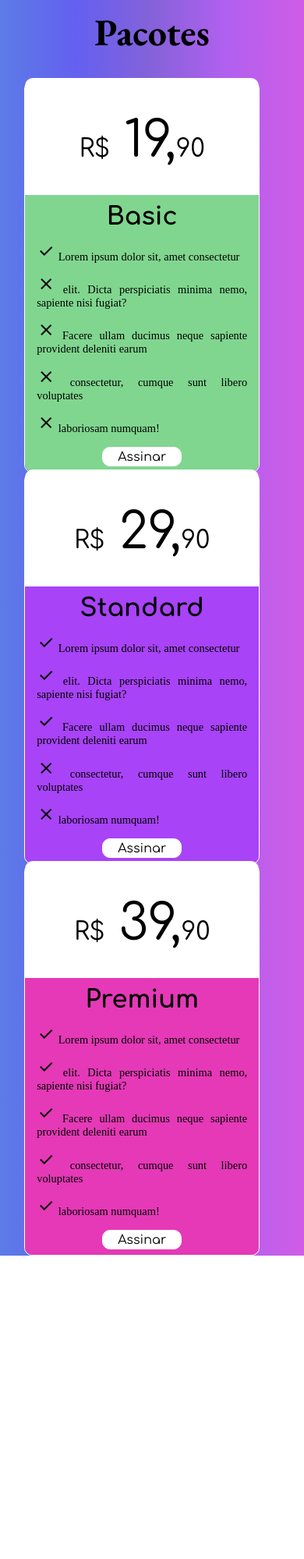
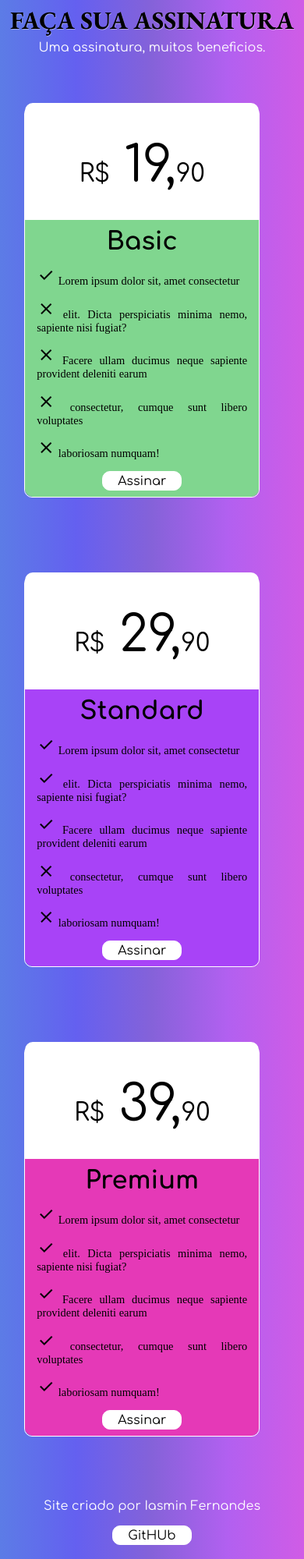
Before and after one commit to IasminCQFernandes/Projeto-Precos, a plain HTML site: page index.html in a window 390 px wide. Shown: the whole page at 78% size. Before the commit the page ends 1610 px from the top, so only its background shows below. Drawn offline with nearby package versions, Linux system fonts and the light colour scheme.

Commit message:
finalização

```diff
--- a/index.html
+++ b/index.html
@@ -6,12 +6,14 @@
     <meta name="viewport" content="width=device-width, initial-scale=1.0">
     <title>Preços</title>
     <link rel="stylesheet" href="style.css">
+    <link rel="stylesheet" href="media.css">
     <link rel="stylesheet" href="https://fonts.googleapis.com/css2?family=Material+Symbols+Outlined:opsz,wght,FILL,GRAD@20..48,100..700,0..1,-50..200" />
     <link rel="stylesheet" href="https://fonts.googleapis.com/css2?family=Material+Symbols+Outlined:opsz,wght,FILL,GRAD@48,400,0,0" />
 </head>
 <body>
     <header>
-        <h1>Pacotes</h1>
+        <h1>FAÇA SUA ASSINATURA</h1>
+        <p>Uma assinatura, muitos beneficios.</p>
     </header>
     <main>
 
@@ -62,5 +64,9 @@
             </div>
         </div>
     </main>
+    <footer>
+        <p>Site criado por Iasmin Fernandes</p>
+        <a href="https://github.com/IasminCQFernandes" target="_blank"> GitHUb</a><br>
+    </footer>
 </body>
 </html>
--- /dev/null
+++ b/media.css
@@ -0,0 +1,19 @@
+@charset "UTF-8";
+
+@media screen and (max-width:768px) {
+
+#basic{
+    margin: 50px auto;
+    display: block;
+    width: 50vw;
+
+}
+#standard{
+    margin: 50px auto;
+    display: block;
+}
+#premium{
+    margin: 50px auto;
+    display: block;
+}
+}
--- a/style.css
+++ b/style.css
@@ -8,13 +8,24 @@
 body{
     background-image: linear-gradient(to left, #D05CE6, #B260F0, #8562D9, #6460F0, #5C7CE6);
     margin: auto;
+    width: 100%;
+    height: 100%;
 
 }
 h1{
-    margin-top: 10px;
-    font-size: 3em;
+    margin-top: 5px;
+    margin-bottom:5px ;
+    font-size: 2em;
     text-align: center;
     font-family: 'EB Garamond', serif;
+    text-shadow: 0.5px 0.5px 0.5px rgba(255, 255, 255, 0.438);
+}
+header p{
+    text-align: center;
+    margin-top: 0px;
+    font-size: 1em;
+    font-family: 'Comfortaa', cursive;
+    color: white;
 }
 
 div#basic{
@@ -28,6 +39,10 @@ div#basic{
     margin-left:8%;
 
 }
+#basic:hover{
+    width:350px;
+    transition:0.8s ease;
+}
 
 div#standard{
     display: inline-block;
@@ -38,6 +53,10 @@ div#standard{
     width: 300px;
     height: 500px;
     margin-left:8%;
+}
+#standard:hover{
+    width:350px;
+    transition:0.8s ease;
 }
 
 div#premium{
@@ -51,6 +70,11 @@ div#premium{
     margin-left:8%;
     padding: 0px;
 }
+#premium:hover{
+    width:350px;
+    transition:0.8s ease;
+
+}
 
 .preco{
     background-color: white;
@@ -60,11 +84,13 @@ div#premium{
     margin-top: -69px;
     border-radius: 10px 10px 0px 0px;
 }
+
 .preco p{
     font-family: 'Comfortaa', cursive;
     font-size: 4em;
     padding-top: 15%;
 }
+
 .menor{
     font-family: 'Comfortaa', cursive;
     font-size: 0.5em;
@@ -77,12 +103,18 @@ h2{
     margin-top: 15px;
     padding-top: 10px;
 }
+
 #verde{
     background-color: #80D68F ;
     height: 355px;
     width: 300px;
     margin-top: -15px;
     border-radius: 0px 0px 10px 10px;
+}
+#verde:hover{
+    width:350px;
+    transition:0.8s ease;
+    font-size: 1.1em;
 }
 #verde p{
 
@@ -92,12 +124,21 @@ h2{
    padding-right: 15px;
 
 }
+#verde p:hover{
+    width:300px;
+    transition:0.8s ease;
+}
 #roxo{
     background-color: #A843F7 ;
     height: 355px;
     width: 300px;
     margin-top: -15px;
     border-radius: 0px 0px 10px 10px;
+}
+#roxo:hover{
+    width:350px;
+    transition:0.8s ease;
+    font-size: 1.1em;
 }
 #roxo p{
     text-align: justify;
@@ -106,6 +147,10 @@ h2{
    padding-right: 15px;
 
 }
+#roxo p:hover{
+    width:300px;
+    transition:0.8s ease;
+}
 #rosa{
     background-color: #E539B7 ;
     height: 355px;
@@ -113,12 +158,21 @@ h2{
     margin-top: -15px;
     border-radius: 0px 0px 10px 10px;
 }
+#rosa:hover{
+    width:350px;
+    transition:0.8s ease;
+    font-size: 1.1em;
+}
 #rosa p{
     text-align: justify;
    font-size: 0.9em;
    padding-left: 15px;
    padding-right: 15px;
 
+}
+#rosa p:hover{
+    width:300px;
+    transition:0.8s ease;
 }
 
 a{
@@ -135,3 +189,11 @@ a{
     border-radius: 10px;
     padding-top: 3px;
 }
+footer p{
+
+    text-align: center;
+    margin-top: 30px;
+    font-size: 1em;
+    font-family: 'Comfortaa', cursive;
+    color: white;
+}
```
